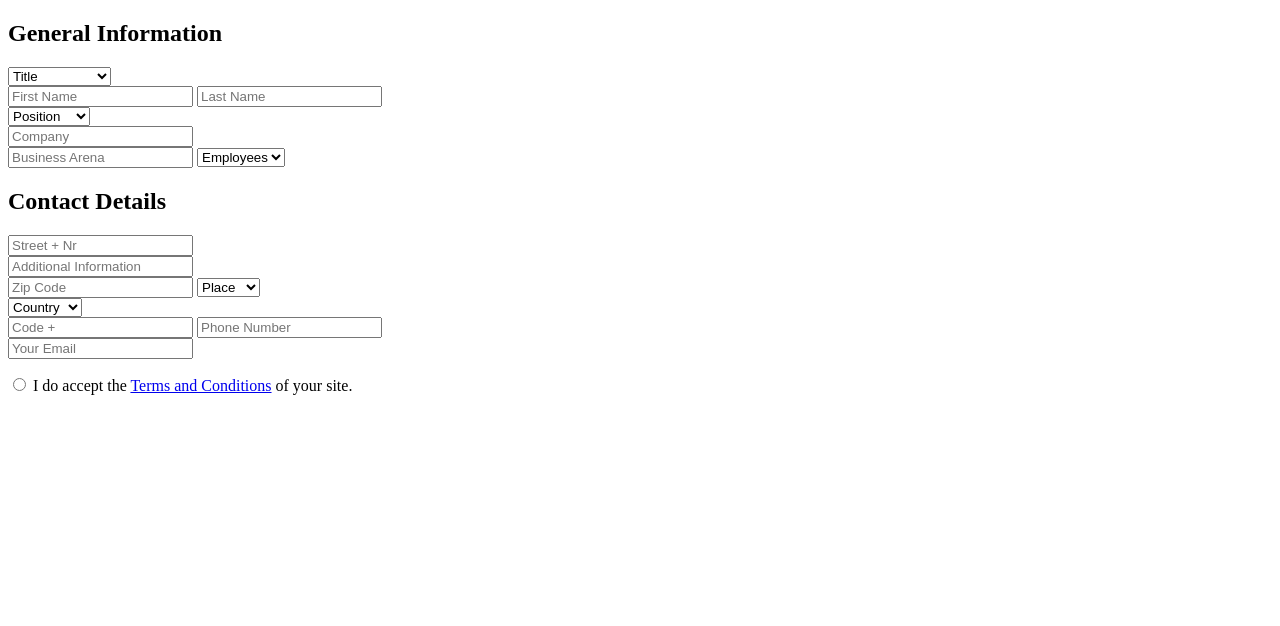
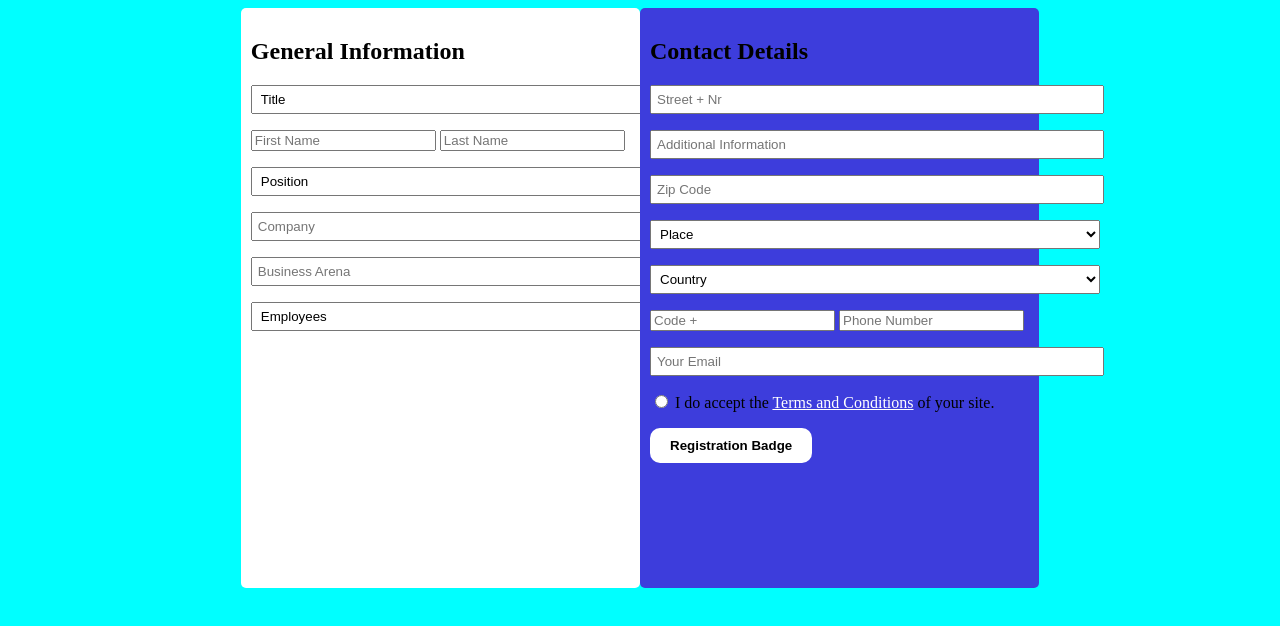
Before and after one commit to ani192/JUNE-2022, a plain HTML site: page FormTemp1.html in a window 1280 px wide. Drawn offline with Linux system fonts and the light colour scheme.

Commit message:
added modify content in files

```diff
--- a/FormTemp1.html
+++ b/FormTemp1.html
@@ -6,83 +6,137 @@
     <meta name="viewport" content="width=device-width, initial-scale=1.0">
     <title>Document</title>
     <style>
+        body{
+            background-color: aqua;
+        }
+        .content{
+            width: 100%;
+            display: flex;
+            justify-content: center;
+            height: 100vh;
+            padding: 0px;
 
+        }
+        .row{
+            width: 30%;
+            height: 70vh;
+            background-color: #fff;
+            padding: 10px;
+            border-radius: 5px;
+            border: none;
+            border-color: rgb(165, 202, 234);
+        }
+        select{
+            padding: 5px;
+            width: 450px;
+        }
+        .group{
+            width: 30%;
+            height: 70vh;
+            background-color: rgb(61, 61, 220);
+            padding: 10px;
+            border-radius: 5px;
+            border-color: rgb(165, 202, 234);
+        }
+        .company, .business, .zipcode, .street, .additional, .zip, .your_email{
+            width: 440px;
+            padding: 5px;
+        }
+        .test{
+            text-align: justify;
+        }
+        .text{
+            color: #fff;
+        }
+        button{
+            color: black;
+            border-radius: 10px;
+            border: none;
+            cursor: pointer;
+            background-color: #fff;
+            padding: 10px 20px;
+            font-weight: bolder;
+        }
     </style>
 </head>
 <body>
     <div class="content">
-        <h2>General Information</h2>
         <div class="row">
+            <h2>General Information</h2>
             <select name="Title">
                 <option class="option" value="title">Title</option>
                 <option class="option" value="businessman">BusinessMan</option>
                 <option class="option" value="reporter">Reporter</option>
                 <option class="option" value="secretary">Secretary</option>
             </select>
-            <div>
+            <p>
                 <input type="text" name="first_name" id="first_name" placeholder="First Name" required>
                 <input type="text" name="last_name" id="last_name" placeholder="Last Name" required>
-            </div>
-            <div>
+            </p>
+            <p>
                 <select name="position">
                     <option value="position">Position</option>
                     <option value="director">Director</option>
                     <option value="manager">Manager</option>
                     <option value="employee">Employee</option>
                 </select>
-            </div>
-            <div>
+            </p>
+            <p class="test">
                 <input type="text" name="company" class="company" id="company" placeholder="Company" required>
-            </div>
-            <div>
+            </p>
+            <p class="test">
                 <input type="text" name="business" id="business" class="business" placeholder="Business Arena" required>
+            </p>
+            <p>
                 <select name="employees">
                     <option value="employees">Employees</option>
                     <option value="trainee">Trainee</option>
                     <option value="colleague">Colleague</option>
                     <option value="associate">Associate</option>
                 </select>
-            </div>
+            </p>
         </div>
         <div class="group">
             <h2>Contact Details</h2>
-            <div>
+            <p class="test">
                 <input type="text" name="street" id="street" class="street" placeholder="Street + Nr" required>
-            </div>
-            <div>
+            </p>
+            <p class="test">
                 <input type="text" name="additional" id="additional" class="additional" placeholder="Additional Information" required>
-            </div>
-            <div>
+            </p>
+            <p class="test">
                 <input type="text" name="zip" id="zip" class="zip" placeholder="Zip Code" required>
+            </p>
+            <p>
                 <select name="place">
                     <option value="place">Place</option>
                     <option value="street">Street</option>
                     <option value="district">District</option>
                     <option value="city">City</option>
                 </select>
-            </div>
-            <div>
+            </p>
+            <p>
                 <select name="country">
                     <option value="country">Country</option>
                     <option value="India">India</option>
                     <option value="US">US</option>
                     <option value="Australia">Australia</option>
                 </select>
-            </div>
-            <div>
-                <input type="text" name="code" id="code" class="code" placeholder="Code +" required>
-                <input type="text" name="phone" id="phone" class="phone" placeholder="Phone Number" required>
-            </div>
-            <div>
+            </p>
+            <p class="test">
+                <input type="text" name="code" id="code" placeholder="Code +" required>
+                <input type="text" name="phone" id="phone"  placeholder="Phone Number" required>
+            </p>
+            <p>
                 <input type="text" name="your_email" id="your_email" class="your_email" placeholder="Your Email" required>
-            </div>
-            <div>
-
-                <p>
-                    <input type="radio" name="radio">
-                    I do accept the <a href="#" class="text">Terms and Conditions</a> of your site.
-                </p>
-            </div>
+            </p>
+            <p>
+                <input type="radio" name="radio">
+                I do accept the <a href="#" class="text">Terms and Conditions</a> of your site.
+            </p>
+            <p>
+                <button type="button">Registration Badge</button>
+            </p>
         </div>
     </div>
 </body>
```
